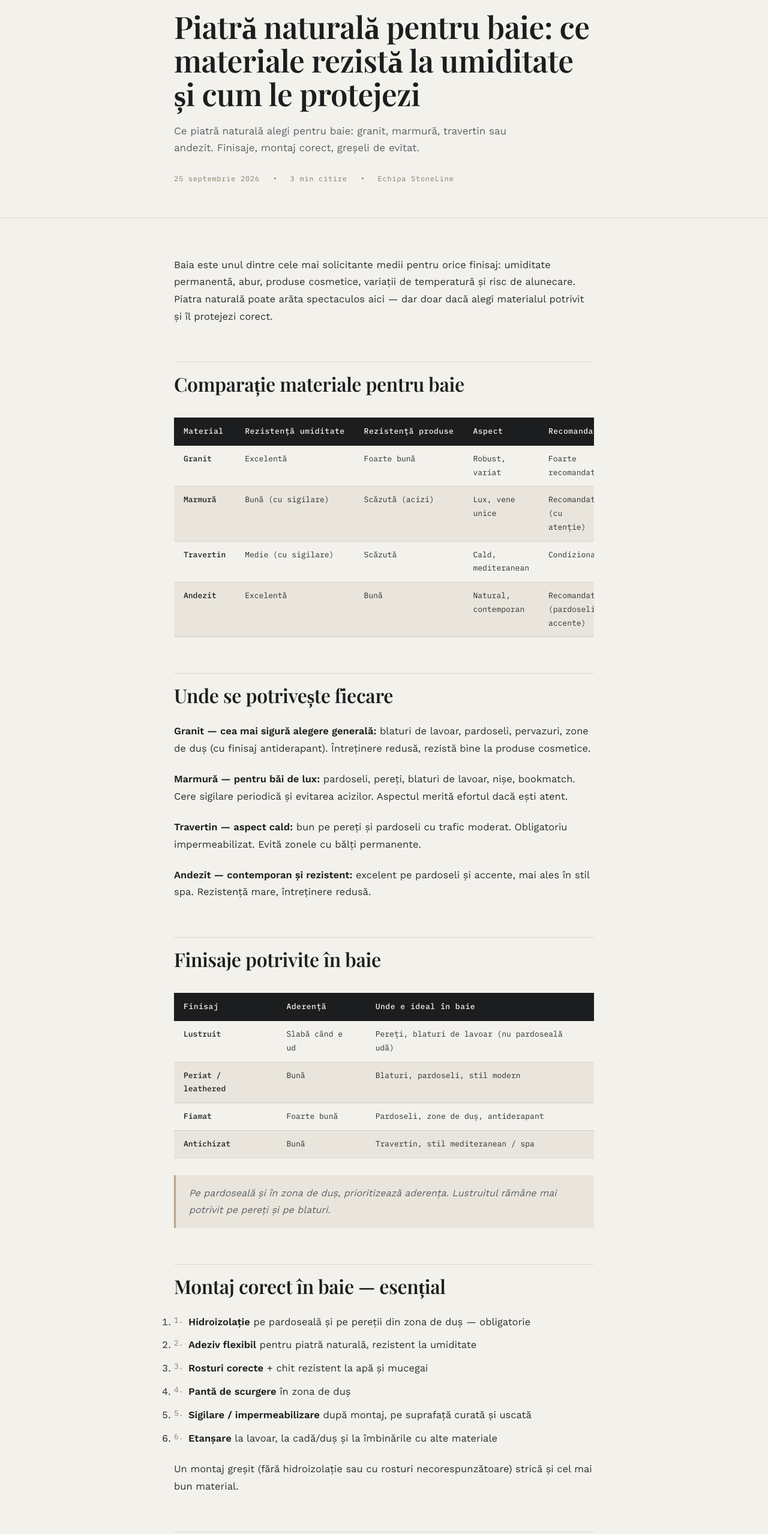
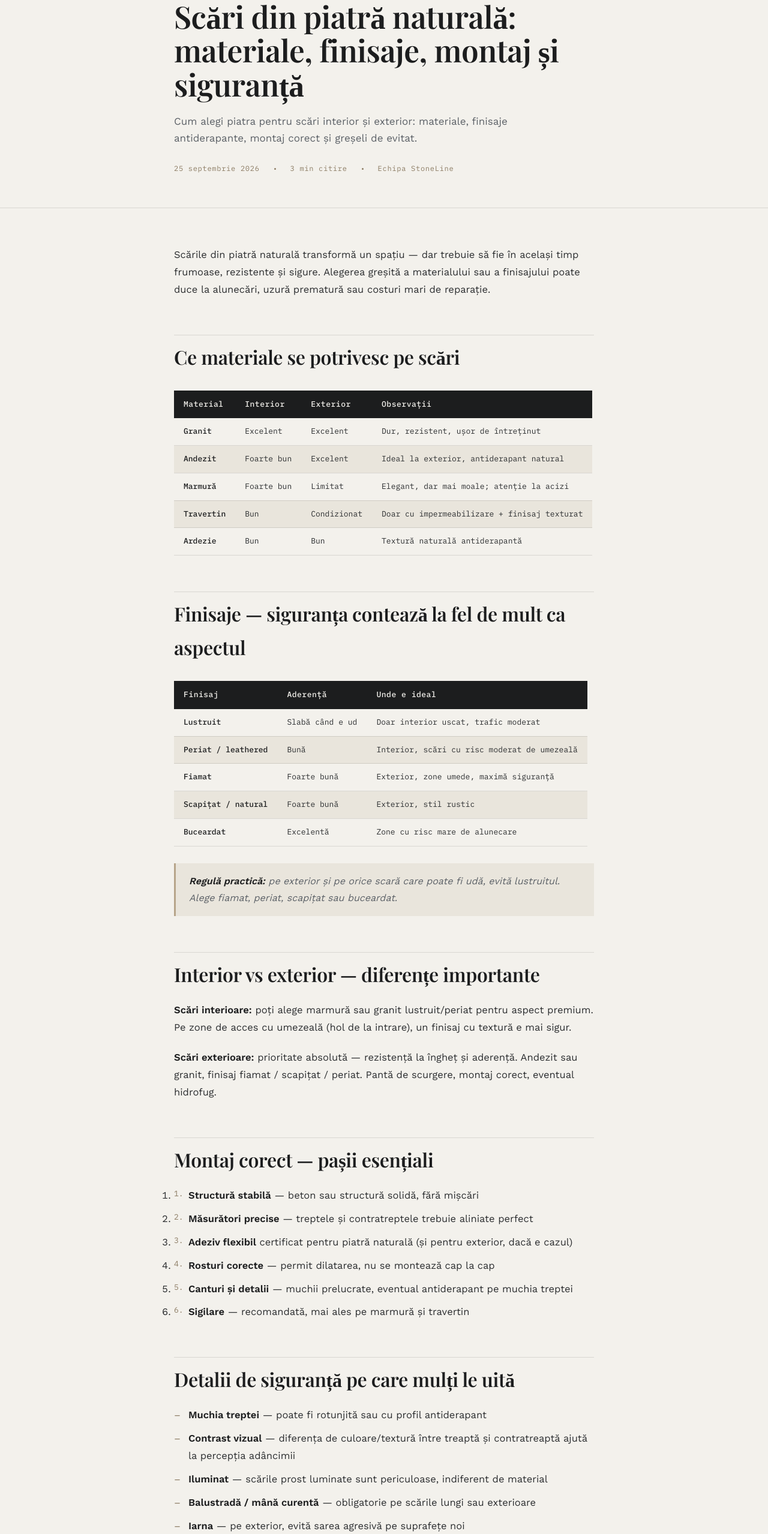
Before and after one commit to stonelinemures/stone-line-website, an Eleventy site: page posts/cum-se-întreține-corect-piatra-naturală-marmură-granit-travertin-andezit-ardezie-—-ghid-practic-2026.md in a window 1280 px wide. Shown: the part 240-2797 px from the top of the page at 60% size. Built offline with nearby package versions, Linux system fonts and the light colour scheme; Eleventy itself is replaced by a stand-in of ours; files that its build step writes are made by us from their sources; a web font is replaced by a local one.

Commit message:
Update Articol “cum-se-întreține-corect-piatra-naturală-marmură-granit-travertin-andezit-ardezie-—-ghid-practic-2026”

```diff
--- a/posts/cum-se-întreține-corect-piatra-naturală-marmură-granit-travertin-andezit-ardezie-—-ghid-practic-2026.md
+++ b/posts/cum-se-întreține-corect-piatra-naturală-marmură-granit-travertin-andezit-ardezie-—-ghid-practic-2026.md
@@ -1,89 +1,82 @@
 ---
-title: "Piatră naturală pentru baie: ce materiale rezistă la umiditate și cum le
-  protejezi"
-description: "Ce piatră naturală alegi pentru baie: granit, marmură, travertin
-  sau andezit. Finisaje, montaj corect, greșeli de evitat."
+title: "Scări din piatră naturală: materiale, finisaje, montaj și siguranță"
+description: "Cum alegi piatra pentru scări interior și exterior: materiale,
+  finisaje antiderapante, montaj corect și greșeli de evitat."
 date: 2026-09-25
 category: Aplicații
-image: /img/blog/piatra-naturala-baie.webp
+image: /img/blog/scari-piatra-naturala.webp
 ---
-Baia este unul dintre cele mai solicitante medii pentru orice finisaj: umiditate permanentă, abur, produse cosmetice, variații de temperatură și risc de alunecare. Piatra naturală poate arăta spectaculos aici — dar doar dacă alegi materialul potrivit și îl protejezi corect.
+Scările din piatră naturală transformă un spațiu — dar trebuie să fie în același timp frumoase, rezistente și sigure. Alegerea greșită a materialului sau a finisajului poate duce la alunecări, uzură prematură sau costuri mari de reparație.
 
-## Comparație materiale pentru baie
+## Ce materiale se potrivesc pe scări
 
-| Material | Rezistență umiditate | Rezistență produse | Aspect | Recomandare |
-|---|---|---|---|---|
-| Granit | Excelentă | Foarte bună | Robust, variat | Foarte recomandat |
-| Marmură | Bună (cu sigilare) | Scăzută (acizi) | Lux, vene unice | Recomandat (cu atenție) |
-| Travertin | Medie (cu sigilare) | Scăzută | Cald, mediteranean | Condizionat |
-| Andezit | Excelentă | Bună | Natural, contemporan | Recomandat (pardoseli, accente) |
+| Material | Interior | Exterior | Observații |
+|---|---|---|---|
+| Granit | Excelent | Excelent | Dur, rezistent, ușor de întreținut |
+| Andezit | Foarte bun | Excelent | Ideal la exterior, antiderapant natural |
+| Marmură | Foarte bun | Limitat | Elegant, dar mai moale; atenție la acizi |
+| Travertin | Bun | Condizionat | Doar cu impermeabilizare + finisaj texturat |
+| Ardezie | Bun | Bun | Textură naturală antiderapantă |
 
-## Unde se potrivește fiecare
+## Finisaje — siguranța contează la fel de mult ca aspectul
 
-**Granit — cea mai sigură alegere generală:** blaturi de lavoar, pardoseli, pervazuri, zone de duș (cu finisaj antiderapant). Întreținere redusă, rezistă bine la produse cosmetice.
+| Finisaj | Aderență | Unde e ideal |
+|---|---|---|
+| Lustruit | Slabă când e ud | Doar interior uscat, trafic moderat |
+| Periat / leathered | Bună | Interior, scări cu risc moderat de umezeală |
+| Fiamat | Foarte bună | Exterior, zone umede, maximă siguranță |
+| Scapițat / natural | Foarte bună | Exterior, stil rustic |
+| Buceardat | Excelentă | Zone cu risc mare de alunecare |
 
-**Marmură — pentru băi de lux:** pardoseli, pereți, blaturi de lavoar, nișe, bookmatch. Cere sigilare periodică și evitarea acizilor. Aspectul merită efortul dacă ești atent.
+> **Regulă practică:** pe exterior și pe orice scară care poate fi udă, evită lustruitul. Alege fiamat, periat, scapițat sau buceardat.
 
-**Travertin — aspect cald:** bun pe pereți și pardoseli cu trafic moderat. Obligatoriu impermeabilizat. Evită zonele cu bălți permanente.
+## Interior vs exterior — diferențe importante
 
-**Andezit — contemporan și rezistent:** excelent pe pardoseli și accente, mai ales în stil spa. Rezistență mare, întreținere redusă.
+**Scări interioare:** poți alege marmură sau granit lustruit/periat pentru aspect premium. Pe zone de acces cu umezeală (hol de la intrare), un finisaj cu textură e mai sigur.
 
-## Finisaje potrivite în baie
+**Scări exterioare:** prioritate absolută — rezistență la îngheț și aderență. Andezit sau granit, finisaj fiamat / scapițat / periat. Pantă de scurgere, montaj corect, eventual hidrofug.
 
-| Finisaj | Aderență | Unde e ideal în baie |
-|---|---|---|
-| Lustruit | Slabă când e ud | Pereți, blaturi de lavoar (nu pardoseală udă) |
-| Periat / leathered | Bună | Blaturi, pardoseli, stil modern |
-| Fiamat | Foarte bună | Pardoseli, zone de duș, antiderapant |
-| Antichizat | Bună | Travertin, stil mediteranean / spa |
+## Montaj corect — pașii esențiali
 
-> Pe pardoseală și în zona de duș, prioritizează aderența. Lustruitul rămâne mai potrivit pe pereți și pe blaturi.
+1. **Structură stabilă** — beton sau structură solidă, fără mișcări
+2. **Măsurători precise** — treptele și contratreptele trebuie aliniate perfect
+3. **Adeziv flexibil** certificat pentru piatră naturală (și pentru exterior, dacă e cazul)
+4. **Rosturi corecte** — permit dilatarea, nu se montează cap la cap
+5. **Canturi și detalii** — muchii prelucrate, eventual antiderapant pe muchia treptei
+6. **Sigilare** — recomandată, mai ales pe marmură și travertin
 
-## Montaj corect în baie — esențial
+## Detalii de siguranță pe care mulți le uită
 
-1. **Hidroizolație** pe pardoseală și pe pereții din zona de duș — obligatorie
-2. **Adeziv flexibil** pentru piatră naturală, rezistent la umiditate
-3. **Rosturi corecte** + chit rezistent la apă și mucegai
-4. **Pantă de scurgere** în zona de duș
-5. **Sigilare / impermeabilizare** după montaj, pe suprafață curată și uscată
-6. **Etanșare** la lavoar, la cadă/duș și la îmbinările cu alte materiale
+- **Muchia treptei** — poate fi rotunjită sau cu profil antiderapant
+- **Contrast vizual** — diferența de culoare/textură între treaptă și contratreaptă ajută la percepția adâncimii
+- **Iluminat** — scările prost luminate sunt periculoase, indiferent de material
+- **Balustradă / mână curentă** — obligatorie pe scările lungi sau exterioare
+- **Iarna** — pe exterior, evită sarea agresivă pe suprafețe noi
 
-Un montaj greșit (fără hidroizolație sau cu rosturi necorespunzătoare) strică și cel mai bun material.
-
-## Recomandări pe zonă
-
-| Zonă din baie | Material recomandat | Finisaj recomandat |
-|---|---|---|
-| Blat lavoar | Granit sau marmură | Lustruit / periat / leathered |
-| Pardoseală | Granit, andezit, marmură | Periat / fiamat (antiderapant) |
-| Pereți / duș | Marmură, granit, travertin | Lustruit sau periat |
-| Nișe / accente | Marmură (bookmatch) | Lustruit |
-| Pervazuri / glafuri | Granit | Lustruit sau periat |
-
-## Greșeli frecvente în băi
+## Greșeli frecvente
 
 | Greșeală | Consecință | Cum eviți |
 |---|---|---|
-| Fără hidroizolație | Infiltrații, degradare suport | Hidroizolație profesională |
-| Finisaj lustruit pe pardoseală udă | Alunecare | Periat / fiamat / texturat |
-| Curățare cu acizi pe marmură | Pete mate permanente | Doar detergent neutru |
-| Fără sigilare | Pete, absorbție | Impermeabilizare după montaj |
-| Rosturi neetanșe | Mucegai, infiltrații | Chit potrivit + etanșare |
+| Finisaj lustruit pe exterior | Alunecare, accidente | Fiamat / periat / scapițat |
+| Marmură pe scară exterioară expusă | Degradare, pete, fisuri | Granit sau andezit |
+| Montaj fără rosturi de dilatare | Fisuri | Rosturi corecte + chit flexibil |
+| Suport instabil | Desprinderi, crăpături | Structură solidă + adeziv potrivit |
+| Ignorarea muchiei treptei | Risc de alunecare / ciobire | Profil antiderapant sau cant rotunjit |
 
 ## Întrebări frecvente
 
-**Pot pune marmură pe pardoseala băii?**
-Da, cu finisaj care oferă aderență (periat sau texturat), hidroizolație corectă și sigilare. Lustruitul pe pardoseală udă crește riscul de alunecare.
+**Care e cea mai sigură piatră pentru scări exterioare?**
+Andezitul și granitul, cu finisaj fiamat, periat sau scapițat. Oferă rezistență la îngheț și aderență bună.
 
-**Trebuie sigilată piatra din baie?**
-Da, recomandat — mai ales marmura și travertinul. Granitul și andezitul beneficiază și ele de o sigilare care ușurează curățarea.
+**Cât durează montajul unei scări?**
+De obicei 2–5 zile pentru o scară interioară standard. Exteriorul poate dura mai mult.
 
-**Se poate restaura o marmură din baie care s-a matizat?**
-Da, de obicei prin șlefuire și lustruire profesională, urmată de re-sigilare.
+**Se pot reface treptele uzate?**
+Da, în multe cazuri — prin șlefuire, lustruire și re-sigilare. La daune severe se înlocuiesc piesele afectate.
 
-**Oferiți montaj complet pentru băi?**
-Da. Hidroizolație, montaj piatră, rostuire, etanșare și impermeabilizare — cu echipă proprie.
+**Ce grosime e recomandată pentru trepte?**
+De obicei 2–3 cm pentru placare pe suport existent; pentru trepte masive, grosimea se stabilește în funcție de proiect.
 
 ---
 
-În baie, prioritatea este combinația dintre rezistență la umiditate, siguranță (aderență) și întreținere realistă. La StoneLine te ajutăm să alegi materialul și finisajul potrivit și să ai un montaj corect, cu hidroizolație și protecție.
+Scările din piatră naturală trebuie gândite ca un sistem: material + finisaj + montaj + detalii de siguranță. La StoneLine proiectăm, debităm și montăm scări din piatră naturală — de la holuri elegante la scări exterioare rezistente.
```
Also changed, not shown: img/blog/scari-piatra-naturala.webp (added).
